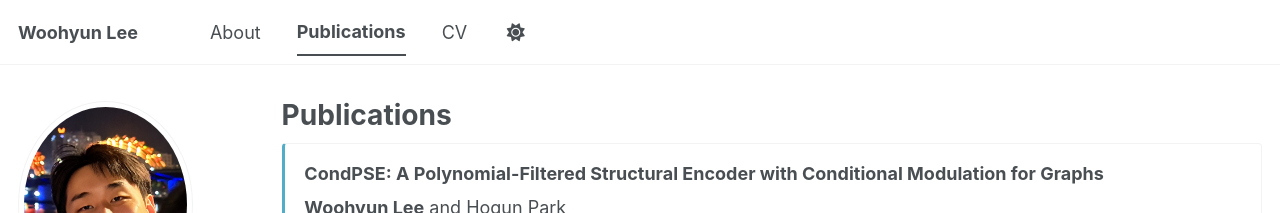
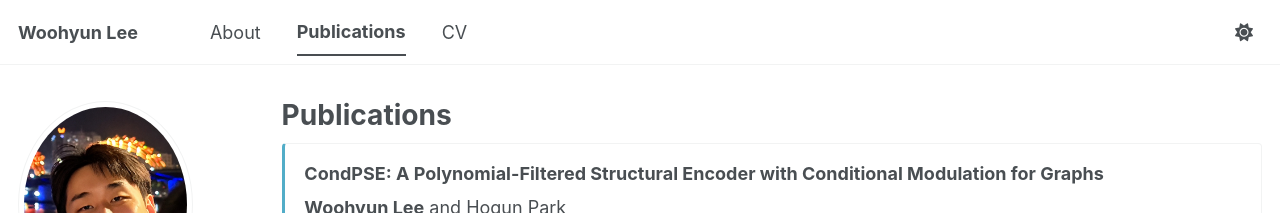
Before and after one commit to woodavid31/woodavid31.github.io, a Jekyll site: the page built from _pages/publications.html, in a window 1280 px wide. Shown: the top 213 px of the page. Built offline with Jekyll 4.4.1, drawn with Linux system fonts in a browser that asks for light colours; a style sheet for code colours, icons or effects is not loaded.

Commit message:
Move theme toggle to header edge

```diff
--- a/_includes/head/custom.html
+++ b/_includes/head/custom.html
@@ -21,6 +21,33 @@
 <meta name="theme-color" content="var(--global-bg-color)"/>
 
 <style>
+.greedy-nav {
+  padding-right: 5rem;
+}
+.greedy-nav button {
+  right: 2.4rem;
+}
+.greedy-nav .masthead__theme-toggle {
+  position: absolute;
+  top: 50%;
+  right: 0;
+  transform: translateY(-50%);
+  z-index: 101;
+}
+.greedy-nav .masthead__theme-toggle a {
+  display: flex;
+  align-items: center;
+  justify-content: center;
+  width: 2rem;
+  height: 2.5rem;
+  margin: 0;
+  padding: 0;
+  color: var(--global-masthead-link-color);
+  cursor: pointer;
+}
+.greedy-nav .masthead__theme-toggle a:hover {
+  color: var(--global-masthead-link-color-hover);
+}
 .publications-list {
   margin-top: 0.75em;
 }
--- a/_includes/masthead.html
+++ b/_includes/masthead.html
@@ -18,11 +18,11 @@
               <a href="{{ domain }}{{ link.url }}">{{ link.title }}</a>
             </li>
           {% endfor %}
-          <li id="theme-toggle" class="masthead__menu-item persist tail">
-            <a role="button" aria-labelledby="theme-icon"><i id="theme-icon" class="fa-solid fa-sun" aria-hidden="true" title="toggle theme"></i></a>
-          </li>
         </ul>
         <ul class="hidden-links hidden"></ul>
+        <div id="theme-toggle" class="masthead__theme-toggle">
+          <a role="button" aria-label="Toggle theme"><i id="theme-icon" class="fa-solid fa-sun" aria-hidden="true" title="toggle theme"></i></a>
+        </div>
       </nav>
     </div>
   </div>
```
